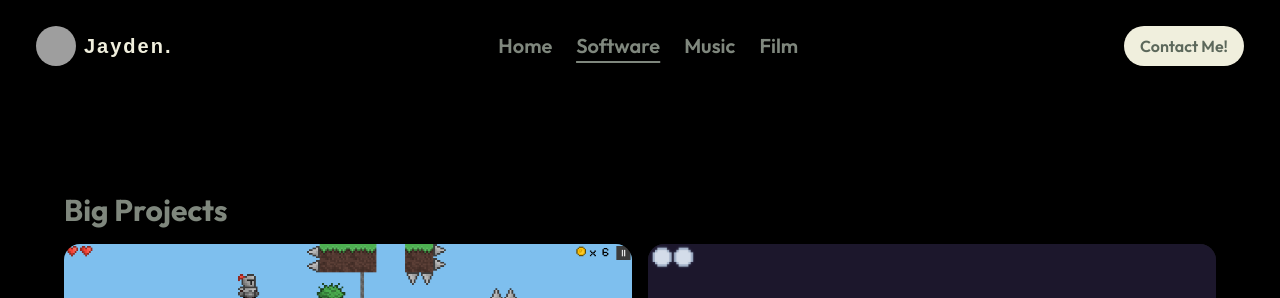
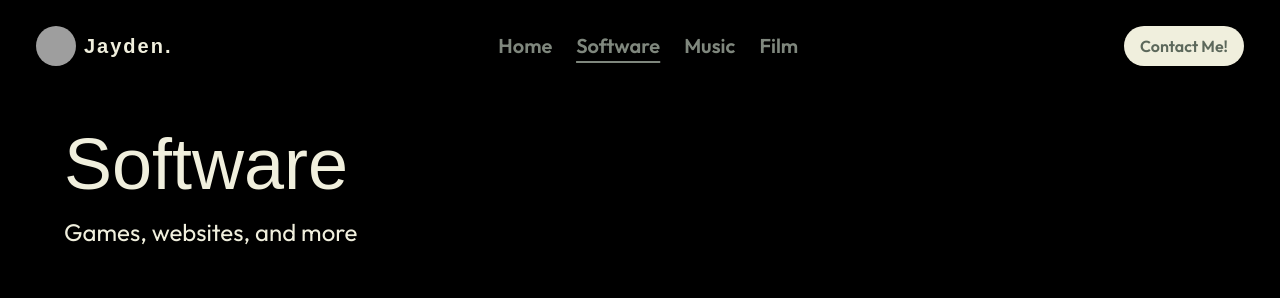
Before and after one commit to jaydenhagerty/jayden-site, a Next.js app: page /software in a window 1280 px wide. Shown: the top 298 px of the page. Built offline with nearby package versions, Linux system fonts and the light colour scheme; grey boxes are pictures that could not be loaded; a web font is replaced by a local one.

Commit message:
Add title to software page

```diff
--- a/src/app/software/page.tsx
+++ b/src/app/software/page.tsx
@@ -6,6 +6,8 @@ function App() {
     <>
       <div className="md:p-16 p-8 pt-32 md:pt-32 bg-black">
       {/* <div className="w-full rounded-2xl bg-forest-950 p-8 shadow-xl"></div> */}
+      <p className="font-emphasize text-off-white text-7xl mb-4">Software</p>
+          <p className="text-off-white text-2xl mb-8">Games, websites, and more</p>
         <h1 className="font-bold text-forest-700 text-3xl mb-4 mt-16">Big Projects</h1>
         <section className="w-full grid grid-cols-3 gap-4 grid-cols-[repeat(auto-fit,_minmax(min(100%,_400px),_1fr))]">
           <Link href="knightmare" className="project-card">
```
